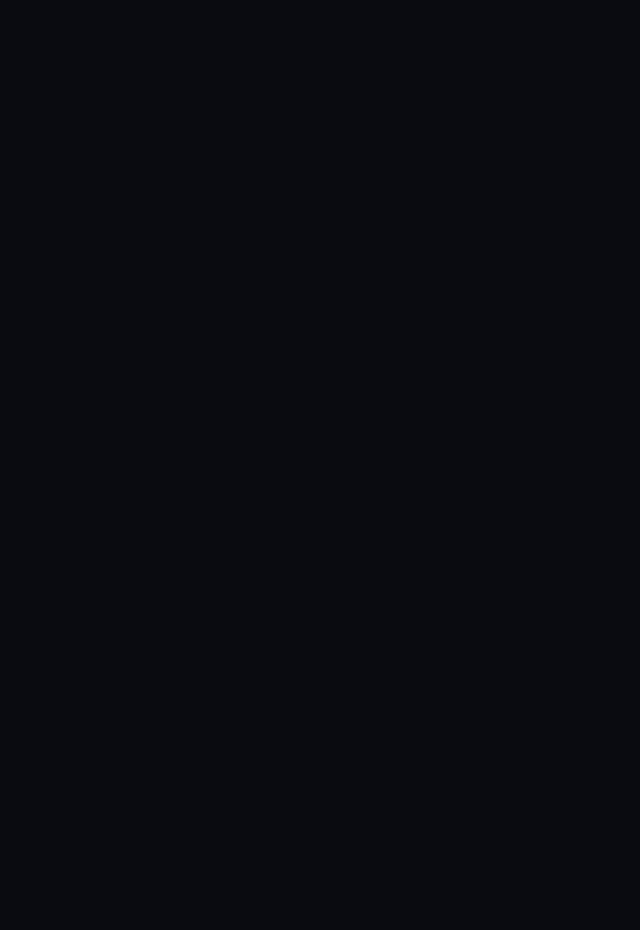
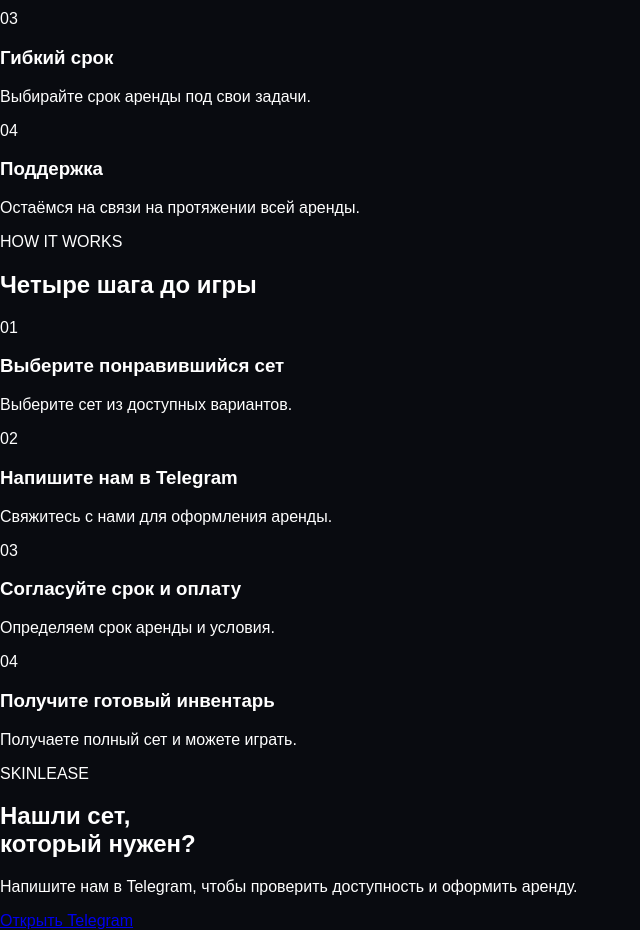
Before and after one commit to sapfi24/skinlease, a Next.js app: page / in a window 1280 px wide. Shown: the part 1560-2490 px from the top of the page, without its empty margins (0-640 px from the left). Before the commit the page ends 1227 px from the top, so only its background shows below. Built offline with nearby package versions, Linux system fonts and the light colour scheme.

Commit message:
Update page.js

```diff
--- a/app/page.js
+++ b/app/page.js
@@ -1,11 +1,19 @@
 import Hero from "../components/Hero";
 import Sets from "../components/Sets";
+import Advantages from "../components/Advantages";
+import HowItWorks from "../components/HowItWorks";
+import CTA from "../components/CTA";
 
 export default function Home() {
   return (
     <>
+      <div className="site-background" />
+
       <Hero />
       <Sets />
+      <Advantages />
+      <HowItWorks />
+      <CTA />
     </>
   );
 }
```
